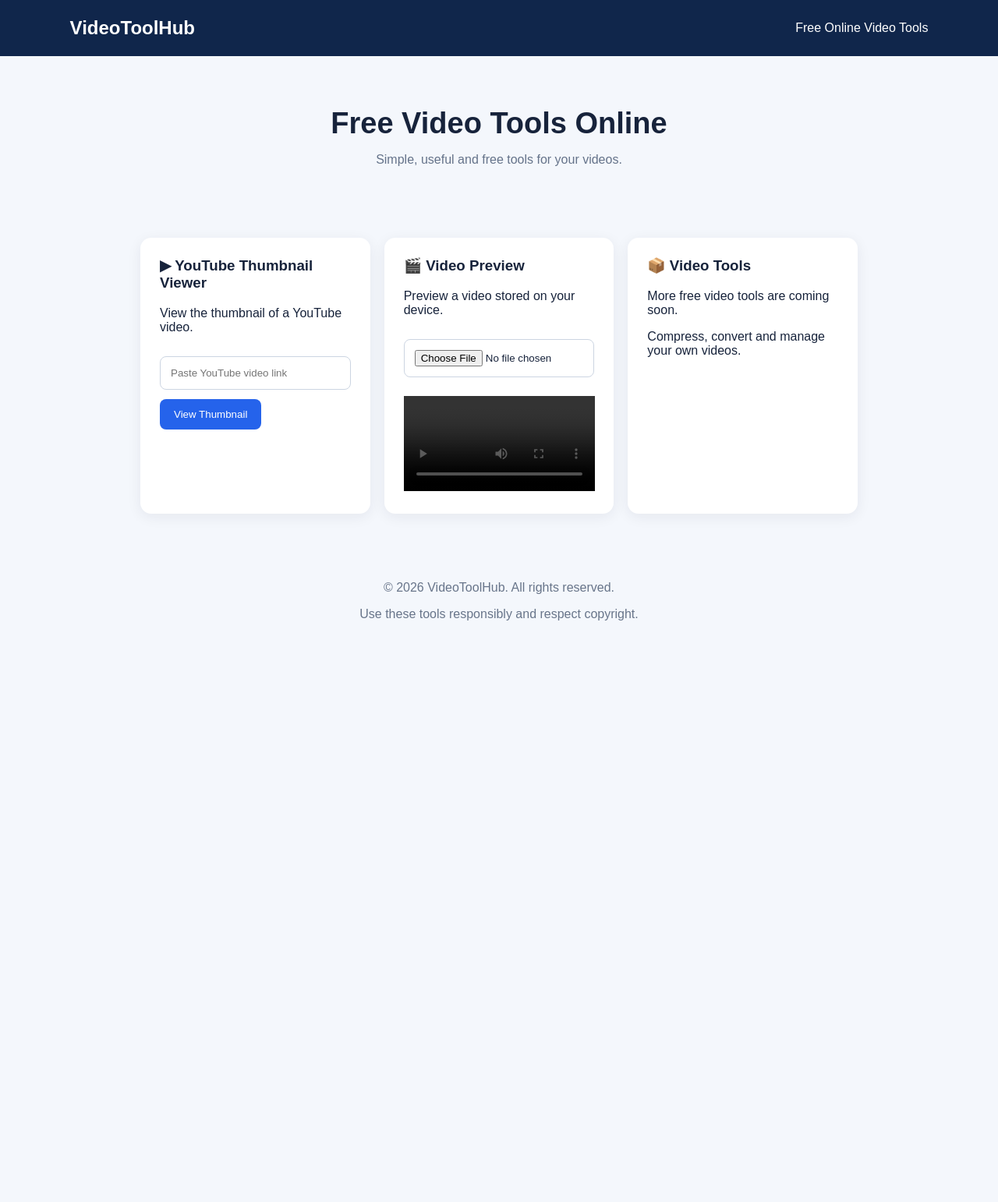
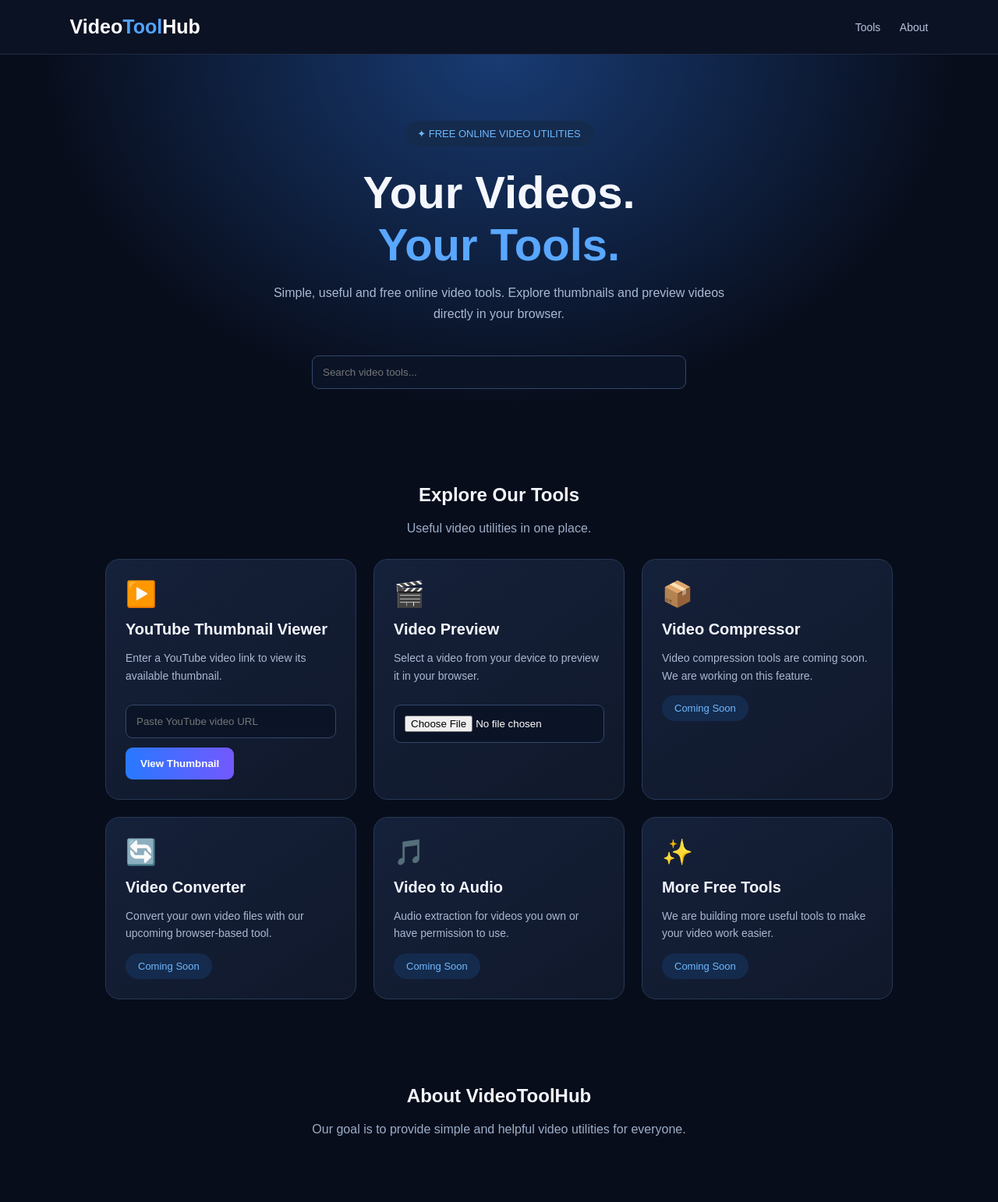
Before and after one commit to ukhomefinds38-sudo/videoutilhub, a plain HTML site: page index.html in a window 1280 px wide. Shown: the top 1542 px of the page at 78% size. Before the commit the page ends 843 px from the top, so only its background shows below. Drawn offline with Linux system fonts and the light colour scheme.

Commit message:
Update index.html

```diff
--- a/index.html
+++ b/index.html
@@ -1,90 +1,176 @@
+<!
 <!DOCTYPE html>
 <html lang="en">
 <head>
 <meta charset="UTF-8">
 <meta name="viewport" content="width=device-width, initial-scale=1.0">
-<title>VideoToolHub - Free Video Tools</title>
-<meta name="description" content="Free online video tools. View YouTube thumbnails and preview your own videos.">
+<meta name="description" content="VideoToolHub offers free online video utilities, YouTube thumbnail viewing and video preview tools.">
+<title>VideoToolHub - Free Online Video Tools</title>
 <style>
 *{box-sizing:border-box}
-body{margin:0;font-family:Arial,sans-serif;background:#f4f7fc;color:#17233b}
-header{background:#10264b;color:white;padding:22px 7%;display:flex;justify-content:space-between;align-items:center}
-.logo{font-size:24px;font-weight:bold}
-.hero{text-align:center;padding:65px 20px 35px}
-.hero h1{font-size:38px;margin:0 0 15px}
-.hero p{color:#65738a}
-.tools{max-width:950px;margin:25px auto;display:grid;grid-template-columns:repeat(auto-fit,minmax(230px,1fr));gap:18px;padding:15px}
-.card{background:white;padding:25px;border-radius:14px;box-shadow:0 4px 18px #17233b12}
-.card h3{margin-top:0}
-input{width:100%;padding:13px;border:1px solid #ccd5e2;border-radius:8px;margin:12px 0}
-button{background:#2563eb;color:white;border:0;padding:12px 18px;border-radius:8px;cursor:pointer}
-button:hover{background:#1748bd}
-#result img{max-width:100%;margin-top:15px;border-radius:8px}
-#preview{max-width:100%;margin-top:12px}
-footer{text-align:center;padding:30px;color:#68758a}
+body{margin:0;background:#080d1b;color:#f5f7ff;font-family:Arial,sans-serif}
+header{padding:20px 7%;display:flex;justify-content:space-between;align-items:center;border-bottom:1px solid #202a43;background:#0b1224}
+.logo{font-size:25px;font-weight:800;color:#fff}
+.logo span{color:#52a4ff}
+nav a{color:#b7c3dc;text-decoration:none;margin-left:20px;font-size:14px}
+.hero{text-align:center;padding:85px 20px 55px;background:radial-gradient(ellipse at top,#183b73 0%,#080d1b 65%)}
+.tag{display:inline-block;background:#142b4d;color:#70b9ff;padding:9px 16px;border-radius:30px;font-size:13px}
+.hero h1{font-size:clamp(35px,6vw,58px);margin:25px 0 15px}
+.hero h1 span{color:#59a7ff}
+.hero p{color:#aab8d1;line-height:1.7;max-width:600px;margin:auto}
+.search{margin:28px auto 0;max-width:480px}
+.search input{width:100%;padding:15px;background:#111c32;border:1px solid #34466a;border-radius:12px;color:white;outline:none}
+.tools{max-width:1050px;margin:0 auto;padding:35px 20px 70px}
+.heading{text-align:center;margin-bottom:30px}
+.heading p{color:#9caec9}
+.grid{display:grid;grid-template-columns:repeat(auto-fit,minmax(260px,1fr));gap:22px}
+.card{background:linear-gradient(145deg,#15213a,#10182a);border:1px solid #273957;border-radius:18px;padding:25px;transition:.2s}
+.card:hover{transform:translateY(-5px);border-color:#559fff}
+.icon{font-size:32px;margin-bottom:15px}
+.card h3{margin:0 0 12px;font-size:20px}
+.card p{color:#aab8d1;line-height:1.6;font-size:14px}
+input[type=text],input[type=file]{width:100%;padding:13px;margin:12px 0;background:#0b1427;border:1px solid #34466a;border-radius:9px;color:white}
+button{background:linear-gradient(90deg,#2879ff,#7358ff);color:white;border:0;padding:13px 19px;border-radius:9px;font-weight:bold;cursor:pointer}
+button:hover{opacity:.85}
+.result img{width:100%;margin-top:15px;border-radius:10px}
+.result a{color:#74baff;display:inline-block;margin-top:12px}
+video{width:100%;margin-top:15px;border-radius:10px;background:#000}
+.status{color:#80d8a8;font-size:13px}
+.empty{color:#ff9e9e;font-size:13px}
+.hidden{display:none!important}
+footer{text-align:center;border-top:1px solid #202a43;padding:35px 15px;color:#8292ad}
+footer a{color:#7bb7ff;text-decoration:none;margin:0 9px}
+@media(max-width:600px){header{padding:18px 5%}nav a{margin-left:8px;font-size:12px}.hero{padding-top:65px}}
 </style>
 </head>
 <body>
+
 <header>
-<div class="logo">VideoToolHub</div>
-<div>Free Online Video Tools</div>
+<div class="logo">Video<span>Tool</span>Hub</div>
+<nav>
+<a href="#tools">Tools</a>
+<a href="#about">About</a>
+</nav>
 </header>
 
 <section class="hero">
-<h1>Free Video Tools Online</h1>
-<p>Simple, useful and free tools for your videos.</p>
+<div class="tag">✦ FREE ONLINE VIDEO UTILITIES</div>
+<h1>Your Videos.<br><span>Your Tools.</span></h1>
+<p>Simple, useful and free online video tools. Explore thumbnails and preview videos directly in your browser.</p>
+<div class="search">
+<input type="text" id="search" placeholder="Search video tools..." oninput="searchTools()">
+</div>
 </section>
 
-<section class="tools">
-<div class="card">
-<h3>▶ YouTube Thumbnail Viewer</h3>
-<p>View the thumbnail of a YouTube video.</p>
-<input id="youtube" placeholder="Paste YouTube video link">
-<button onclick="showThumbnail()">View Thumbnail</button>
-<div id="result"></div>
+<section class="tools" id="tools">
+<div class="heading">
+<h2>Explore Our Tools</h2>
+<p>Useful video utilities in one place.</p>
 </div>
 
-<div class="card">
-<h3>🎬 Video Preview</h3>
-<p>Preview a video stored on your device.</p>
-<input type="file" id="videoFile" accept="video/*">
-<video id="preview" controls></video>
+<div class="grid">
+
+<div class="card tool">
+<div class="icon">▶️</div>
+<h3>YouTube Thumbnail Viewer</h3>
+<p>Enter a YouTube video link to view its available thumbnail.</p>
+<input type="text" id="youtube" placeholder="Paste YouTube video URL">
+<button onclick="showThumbnail()">View Thumbnail</button>
+<div class="result" id="result"></div>
 </div>
 
-<div class="card">
-<h3>📦 Video Tools</h3>
-<p>More free video tools are coming soon.</p>
-<p>Compress, convert and manage your own videos.</p>
+<div class="card tool">
+<div class="icon">🎬</div>
+<h3>Video Preview</h3>
+<p>Select a video from your device to preview it in your browser.</p>
+<input type="file" id="videoFile" accept="video/*">
+<video id="preview" controls class="hidden"></video>
+<p id="videoStatus" class="status"></p>
 </div>
+
+<div class="card tool">
+<div class="icon">📦</div>
+<h3>Video Compressor</h3>
+<p>Video compression tools are coming soon. We are working on this feature.</p>
+<span class="tag">Coming Soon</span>
+</div>
+
+<div class="card tool">
+<div class="icon">🔄</div>
+<h3>Video Converter</h3>
+<p>Convert your own video files with our upcoming browser-based tool.</p>
+<span class="tag">Coming Soon</span>
+</div>
+
+<div class="card tool">
+<div class="icon">🎵</div>
+<h3>Video to Audio</h3>
+<p>Audio extraction for videos you own or have permission to use.</p>
+<span class="tag">Coming Soon</span>
+</div>
+
+<div class="card tool">
+<div class="icon">✨</div>
+<h3>More Free Tools</h3>
+<p>We are building more useful tools to make your video work easier.</p>
+<span class="tag">Coming Soon</span>
+</div>
+
+</div>
+</section>
+
+<section id="about" class="heading" style="padding:20px 20px 65px">
+<h2>About VideoToolHub</h2>
+<p>Our goal is to provide simple and helpful video utilities for everyone.</p>
 </section>
 
 <footer>
 <p>© 2026 VideoToolHub. All rights reserved.</p>
-<p>Use these tools responsibly and respect copyright.</p>
+<p>Use video content responsibly and respect copyright.</p>
+<p><a href="#about">About</a> · <a href="#tools">Tools</a></p>
 </footer>
 
 <script>
 function showThumbnail(){
-const link=document.getElementById('youtube').value.trim();
+const url=document.getElementById('youtube').value.trim();
 const result=document.getElementById('result');
-const match=link.match(/(?:youtube\.com\/(?:watch\?v=|shorts\/|embed\/)|youtu\.be\/)([a-zA-Z0-9_-]{11})/);
+const match=url.match(/(?:youtube\.com\/(?:watch\?.*v=|shorts\/|embed\/)|youtu\.be\/)([a-zA-Z0-9_-]{11})/);
+result.innerHTML='';
 if(!match){
-result.textContent="Please enter a valid YouTube video link.";
+result.innerHTML='<p class="empty">Please enter a valid YouTube video URL.</p>';
 return;
 }
 const id=match[1];
-result.innerHTML="";
 const img=document.createElement('img');
-img.src="https://img.youtube.com/vi/"+id+"/hqdefault.jpg";
-img.alt="YouTube video thumbnail";
+img.src='https://img.youtube.com/vi/'+id+'/hqdefault.jpg';
+img.alt='YouTube thumbnail';
+img.onerror=()=>{result.textContent='Thumbnail could not be loaded.'};
 result.appendChild(img);
+const link=document.createElement('a');
+link.href=img.src;
+link.target='_blank';
+link.rel='noopener';
+link.textContent='Open thumbnail image';
+result.appendChild(link);
 }
+let currentVideoUrl='';
 document.getElementById('videoFile').addEventListener('change',function(){
 const file=this.files[0];
-if(file){
-document.getElementById('preview').src=URL.createObjectURL(file);
+const video=document.getElementById('preview');
+const status=document.getElementById('videoStatus');
+if(!file)return;
+if(currentVideoUrl)URL.revokeObjectURL(currentVideoUrl);
+currentVideoUrl=URL.createObjectURL(file);
+video.src=currentVideoUrl;
+video.classList.remove('hidden');
+status.textContent='Video ready for preview: '+file.name;
+});
+function searchTools(){
+const query=document.getElementById('search').value.toLowerCase();
+document.querySelectorAll('.tool').forEach(card=>{
+card.classList.toggle('hidden',!card.innerText.toLowerCase().includes(query));
+});
 }
-});
 </script>
 </body>
 </html>
```
